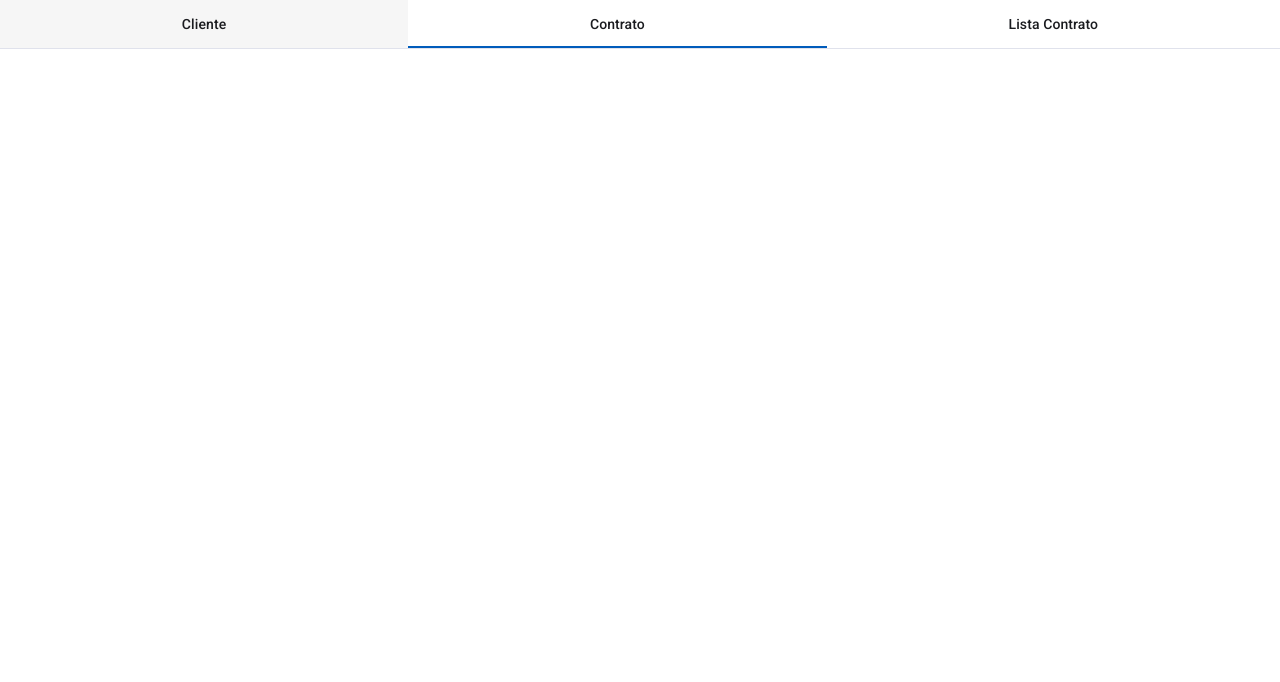
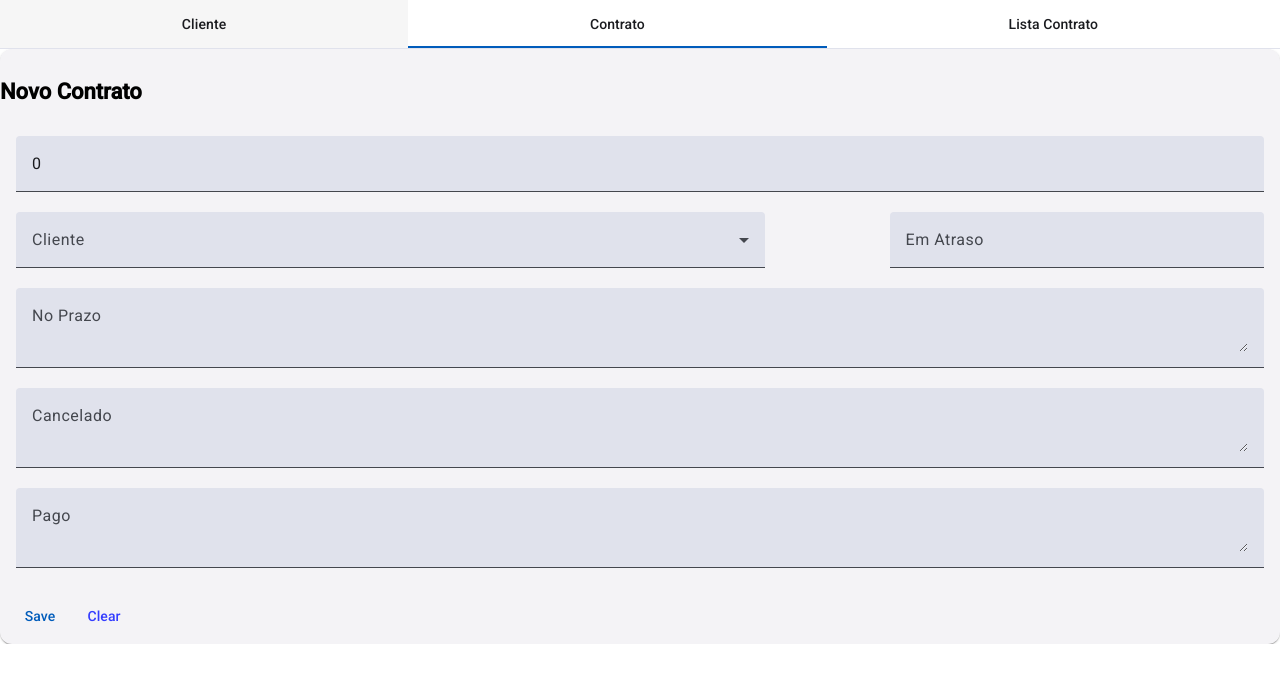
Before and after one commit to deboracampelo78/finance-app, an Angular app: page / in a window 1280 px wide. Both pictures are taken after a click on the tab "Contrato". Shown: the top 682 px of the page. Built offline with nearby package versions, Linux system fonts and the light colour scheme.

Commit message:
Criação do Serviço para o Contrato

```diff
--- a/src/app/contrato-form/contrato-form.component.html
+++ b/src/app/contrato-form/contrato-form.component.html
@@ -0,0 +1,41 @@
+<mat-card fxFlex>
+    <mat-card-title>
+      <h4>Novo Contrato</h4>
+    </mat-card-title>
+    <mat-card-content>
+      <div fxLayout="row" fxLayoutAlign="space-between start">
+        <mat-form-field fxFlex="100">
+          <input matInput placeholder="Número" [(ngModel)]="numero">
+        </mat-form-field>
+      </div>
+      <div fxLayout="row" fxLayoutAlign="space-between start">
+        <mat-form-field fxFlex="60">
+          <mat-select placeholder="Cliente" [(ngModel)]="cliente">
+            <mat-option *ngFor='let cli of clientes' [value]="cli">{{cli.name}}</mat-option>
+          </mat-select>
+        </mat-form-field>
+        <mat-form-field fxFlex="30">
+          <input matInput placeholder="Em Atraso" [(ngModel)]="enAtraso">
+        </mat-form-field>
+      </div>
+      <div fxLayout="column" fxLayoutAlign="space-between stretch">
+        <mat-form-field>
+          <textarea matInput placeholder="No Prazo" [(ngModel)]="noPrazo"></textarea>
+        </mat-form-field>
+      </div>
+      <div fxLayout="column" fxLayoutAlign="space-between stretch">
+        <mat-form-field>
+          <textarea matInput placeholder="Cancelado" [(ngModel)]="cancelado"></textarea>
+        </mat-form-field>
+      </div>
+      <div fxLayout="column" fxLayoutAlign="space-between stretch">
+        <mat-form-field>
+          <textarea matInput placeholder="Pago" [(ngModel)]="pago"></textarea>
+        </mat-form-field>
+      </div>
+    </mat-card-content>
+    <mat-card-actions>
+      <button mat-button color="primary" (click)="save()">Save</button>
+      <button mat-button color="accent" (click)="clear()">Clear</button>
+    </mat-card-actions>
+  </mat-card>
--- a/src/app/contrato-form/contrato-form.component.ts
+++ b/src/app/contrato-form/contrato-form.component.ts
@@ -1,30 +1,52 @@
+import { ContratoService } from './../contrato.service';
 import { Component, OnInit } from '@angular/core';
+import { ClienteService } from '../cliente.service';
 import { Cliente } from '../models/cliente.model';
 
 @Component({
   selector: 'app-contrato-form',
   templateUrl: './contrato-form.component.html',
-  styleUrl: './contrato-form.component.css'
+  styleUrls: ['./contrato-form.component.css']
 })
 export class ContratoFormComponent implements OnInit {
+  numero: number = 0;
+  cliente: Cliente | undefined;
+  clientes: Cliente[] = [];
+  enAtraso: string = '';
+  noPrazo: string = '';
+  cancelado: string = '';
+  pago: string = '';
 
-  emAtraso: string | undefined;
-  noPrazo: string | undefined;
-  cancelado: string | undefined;
-  pago: string | undefined;
-  cliente: Cliente | undefined
+  constructor(
+    private clienteService: ClienteService,
+    private contratoService: ContratoService
+  ) {}
 
-  constructor() { }
-
-  ngOnInit() {
-
+  ngOnInit(): void {
+    this.clientes = this.clienteService.getClientes();
   }
 
-  save(){
-
-  }
-  clear(){
-
+  save() {
+    if (this.numero && this.cliente) {
+      this.contratoService.addContrato({
+        numero: this.numero,
+        enAtraso: this.enAtraso,
+        noPrazo: this.noPrazo,
+        cancelado: this.cancelado,
+        pago: this.pago,
+        cliente: this.cliente
+      });
+    } else {
+      console.error('Número ou cliente não definido');
+    }
   }
 
+  clear() {
+    this.numero = 0;
+    this.cliente = undefined;
+    this.enAtraso = '';
+    this.noPrazo = '';
+    this.cancelado = '';
+    this.pago = '';
+  }
 }
--- a/src/app/contrato.service.ts
+++ b/src/app/contrato.service.ts
@@ -45,6 +45,7 @@ export class ContratoService {
 
   addContrato(contrato: Contrato) {
     this.contratos.push(contrato);
+    console.log("Contrato Adicionado com Sucesso!: ",this.contratos);
   }
 
 }
```
